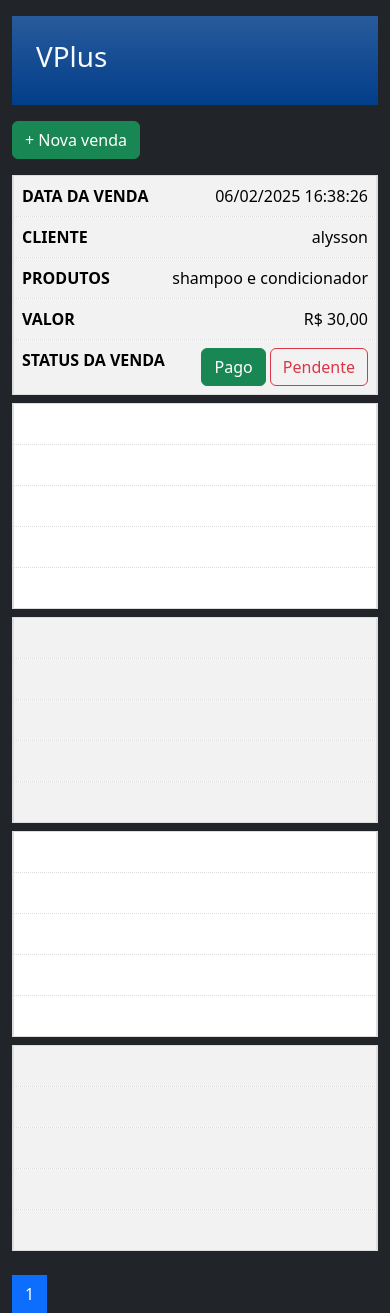
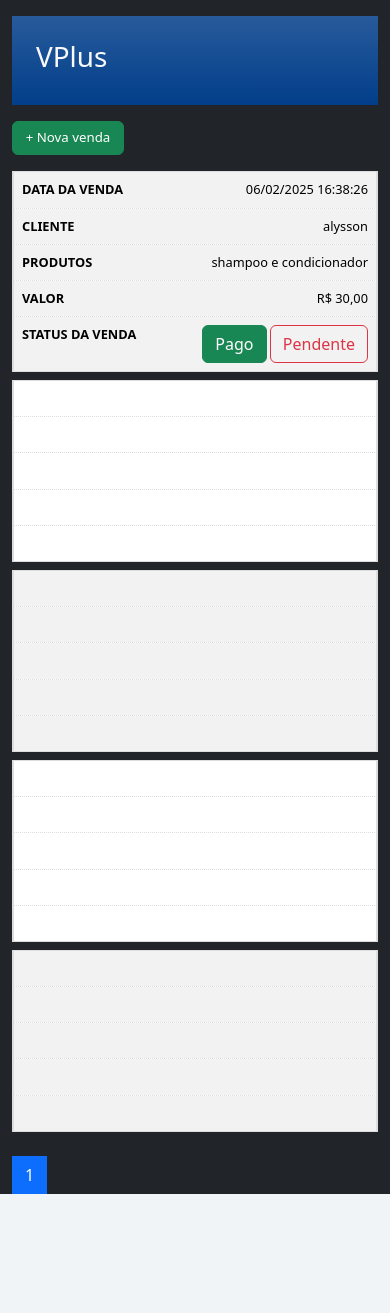
Before and after one commit to alyssongab/vendaplus, a PHP site: page /vendaplus/ in a window 390 px wide. After the commit the page ends 1194 px from the top, so only its background shows below. Run offline with PHP 8.4, Linux system fonts and the light colour scheme; data comes from the database, SQL or seed files in the repository; a stand-in replaces the project's code that opens the database connection; some libraries are stand-ins or nearby versions.

Commit message:
fix: ajusta botoes do mobile

```diff
--- a/app/includes/header.php
+++ b/app/includes/header.php
@@ -49,6 +49,27 @@
       }
     }
 
+    @media (max-width: 768px) {
+      #tabela-vendas {
+          font-size: 0.8rem; /* Reduz o tamanho da fonte */
+      }
+
+      #tabela-vendas td,
+      #tabela-vendas th {
+          padding: 0.5rem; /* Reduz o espaçamento interno */
+      }
+
+      #nova-venda{
+        padding: 5;
+        font-size: 0.83rem;
+        width: 7rem;
+      }
+
+      .btn-check{
+        font-size: 0.8rem;
+      }
+    }
+
     </style>
   </head>
   <body class="bg-dark">
--- a/app/includes/listagem.php
+++ b/app/includes/listagem.php
@@ -2,7 +2,7 @@
 
     <section class="mt-3">
         <a href="/vendaplus/venda">
-            <button class="btn btn-success"> + Nova venda</button>
+            <button id="nova-venda" class="btn btn-success"> + Nova venda</button>
         </a>
     </section>
 
```
